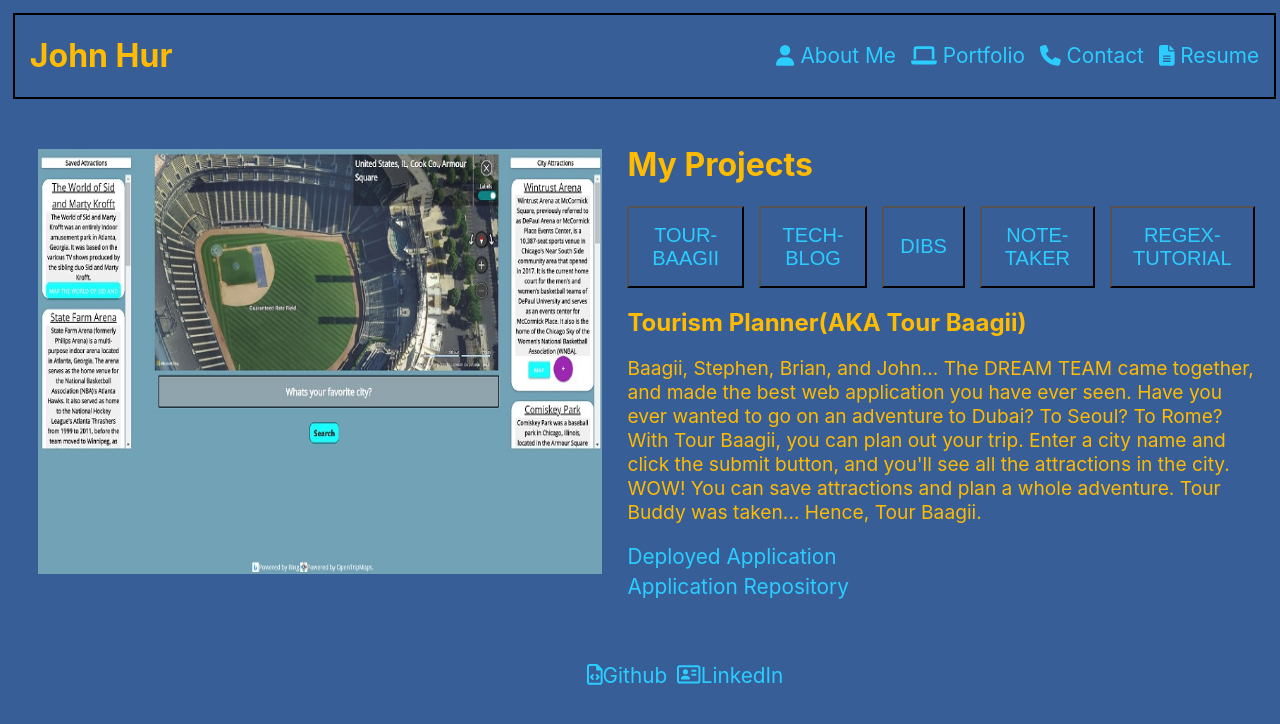
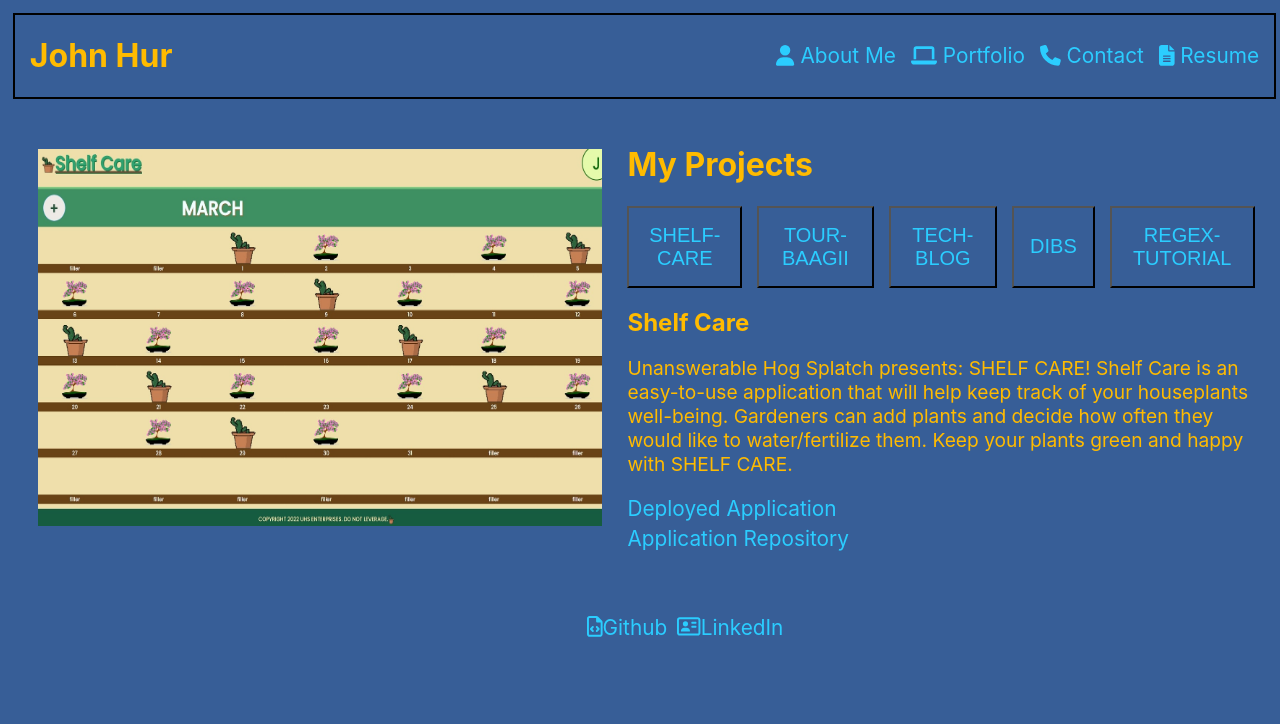
Before and after one commit to jhur628/the-best-react-portfolio, a React (Create React App) app: page /the-best-react-portfolio/portfolio in a window 1280 px wide. Shown: the top 724 px of the page. Built offline with nearby package versions, Linux system fonts and the light colour scheme.

Commit message:
updated projects

```diff
--- a/src/App.js
+++ b/src/App.js
@@ -7,12 +7,12 @@ import AboutMe from './aboutMe/AboutMe';
 import Portfolio from './portfolio/Portfolio';
 import Contact from './contact/Contact';
 import Resume from './resume/Resume';
+import ShelfCarePic from './assets/shelf-care-home.jpg'
 import AboutMePic from './assets/about-me.jpg';
 import ResumePic from './assets/Resume.jpg';
 import TourismPlannerPic from './assets/TourismPlanner.jpg';
 import TechBlogPic from './assets/techBlog.jpg';
 import DibsPic from './assets/dibs.jpg';
-import NoteTakerPic from './assets/noteTaker.jpg';
 import RegexTutorialPic from './assets/regexTutorial.jpg'
 import SecretPic from './assets/secret-image.jpg';
 
@@ -26,28 +26,20 @@ function App() {
     switch (image) {
       case 'about-me' :
         return AboutMePic;
-        break;
       case 'resume' :
         return ResumePic;
-        break;
+      case 'shelf-care' :
+        return ShelfCarePic;
       case 'tour-baagii' :
         return TourismPlannerPic;
-        break;
       case 'tech-blog' :
         return TechBlogPic;
-        break;
       case 'dibs' :
         return DibsPic;
-        break;
-      case 'note-taker' :
-        return NoteTakerPic;
-        break;
       case 'regex-tutorial' :
         return RegexTutorialPic;
-        break;
       case 'secret-image' :
         return SecretPic;
-        break;
     }
   }
 
--- a/src/data/projectData.js
+++ b/src/data/projectData.js
@@ -1,4 +1,11 @@
 export const projectData = [
+    {
+        imageString: "shelf-care",
+        title: "Shelf Care",
+        description: "Unanswerable Hog Splatch presents: SHELF CARE! Shelf Care is an easy-to-use application that will help keep track of your houseplants well-being. Gardeners can add plants and decide how often they would like to water/fertilize them. Keep your plants green and happy with SHELF CARE.",
+        deployedApp: "https://shelf-care-uhs.herokuapp.com/",
+        repository: "https://github.com/unanswerable-hog-splatch/plant-app-frontend"
+    },
     {
         imageString: "tour-baagii",
         title: "Tourism Planner(AKA Tour Baagii)",
@@ -21,18 +28,10 @@ export const projectData = [
         repository: "https://github.com/Dog-with-two-Gs/tenant-buddy"
     },
     {
-        imageString: "note-taker",
-        title: "The Best Note Taker",
-        description: "Ever want to just remember something, but all these other note taking apps are just too complicated. Try the Best Note Taker. It's a simple note taker. IT TAKES NOTES!",
-        deployedApp: "https://the-best-note-taker-jhur628.herokuapp.com/",
-        repository: "https://github.com/jhur628/theBestNoteTaker"
-    },
-    {
         imageString: "regex-tutorial",
         title: "The Best Email Regex Tutorial",
         description: "Ever wonder what regular expressions(regex) are? You're not alone. Regexes are not that hard. You just need an easy to understand tutorial to walk you through it, and that's what I made. I made a gist of a regex tutorial for emails. Check it out!",
         deployedApp: "https://gist.github.com/jhur628/2699ebd2a98e37d7363e0193b5c53f6b",
-
     }
 ];
 
--- a/src/portfolio/Portfolio.js
+++ b/src/portfolio/Portfolio.js
@@ -13,17 +13,17 @@ export default function Portfolio({pickImage}) {
 
     const [ pwoject, setPwoject ] = useState({
         id: 1,
-        imageString: "tour-baagii",
-        title: "Tourism Planner(AKA Tour Baagii)",
-        description: "Baagii, Stephen, Brian, and John... The DREAM TEAM came together, and made the best web application you have ever seen. Have you ever wanted to go on an adventure to Dubai? To Seoul? To Rome? With Tour Baagii, you can plan out your trip. Enter a city name and click the submit button, and you'll see all the attractions in the city. WOW! You can save attractions and plan a whole adventure. Tour Buddy was taken... Hence, Tour Baagii.",
-        deployedApp: "https://dream-team-nw.github.io/Tourism-Planner/",
-        repository: "https://github.com/Dream-Team-NW/Tourism-Planner"
+        imageString: "shelf-care",
+        title: "Shelf Care",
+        description: "Unanswerable Hog Splatch presents: SHELF CARE! Shelf Care is an easy-to-use application that will help keep track of your houseplants well-being. Gardeners can add plants and decide how often they would like to water/fertilize them. Keep your plants green and happy with SHELF CARE.",
+        deployedApp: "https://shelf-care-uhs.herokuapp.com/",
+        repository: "https://github.com/unanswerable-hog-splatch/plant-app-frontend"
     });
 
     const pickProject = (work) => {setPwoject(projectData.find((proj)=> proj.imageString === work))};
 
     useEffect(() => {
-        pickImage('tour-baagii')
+        pickImage('shelf-care')
     }, [])
 
     const projects = projectData.map((project, i) => {
--- a/src/resume/Resume.js
+++ b/src/resume/Resume.js
@@ -17,7 +17,7 @@ export default function Resume() {
             </a>
             <p>Front-End Proficiencies: HTML, CSS, front-end Javascript, React
                 <br></br>
-                Back-End Proficiencies: Node, Express, SQL, MongoDB, GraphQL
+                Back-End Proficiencies: Node, Express, SQL, MongoDB, GraphQL, Apollo Server
             </p>
             <p>
                 Please download my resume to learn more about my abilities!
```
Also changed, not shown: src/assets/shelf-care-home.jpg (added), 1 other file (tests, documents, lock files or other folders).
